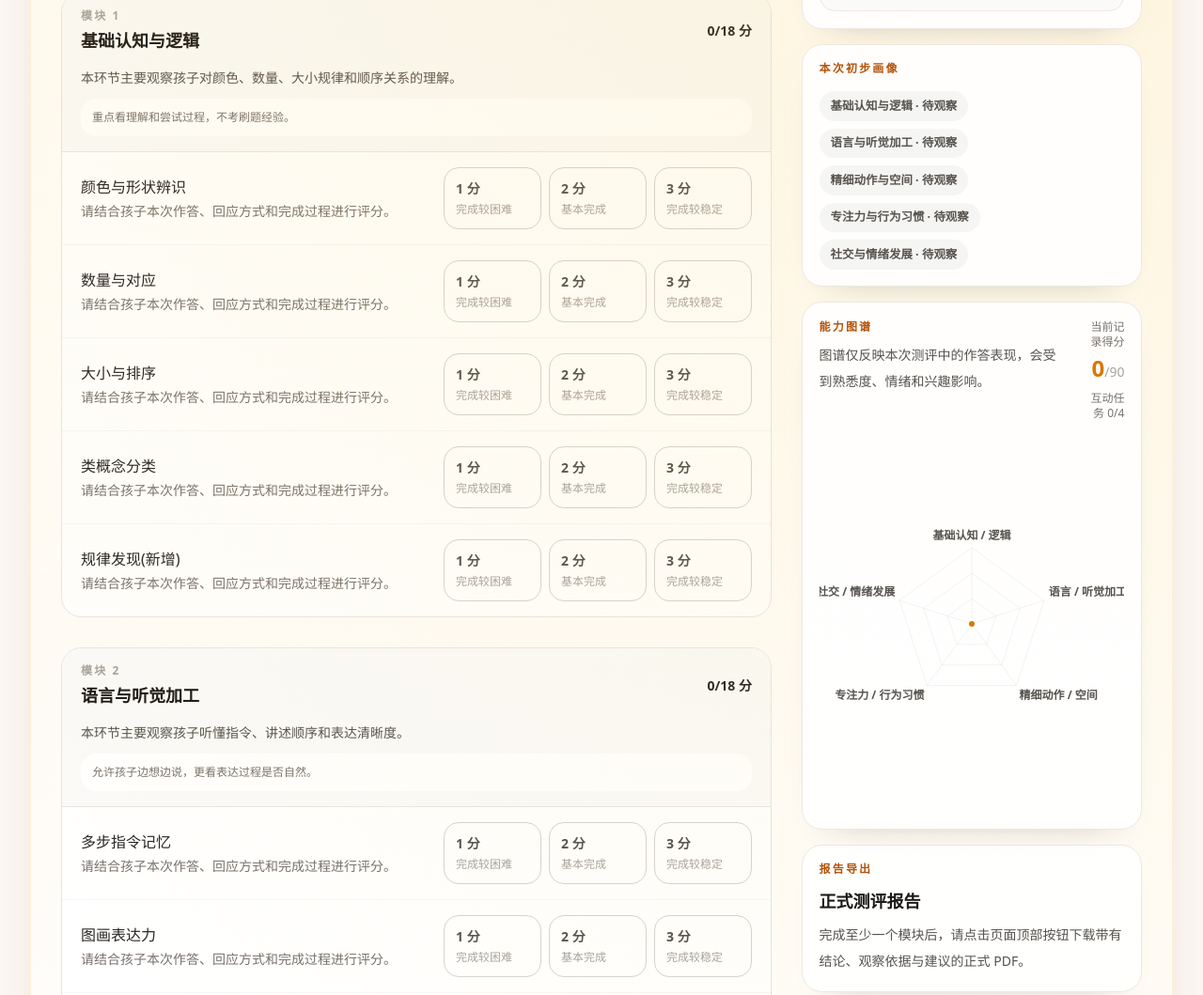
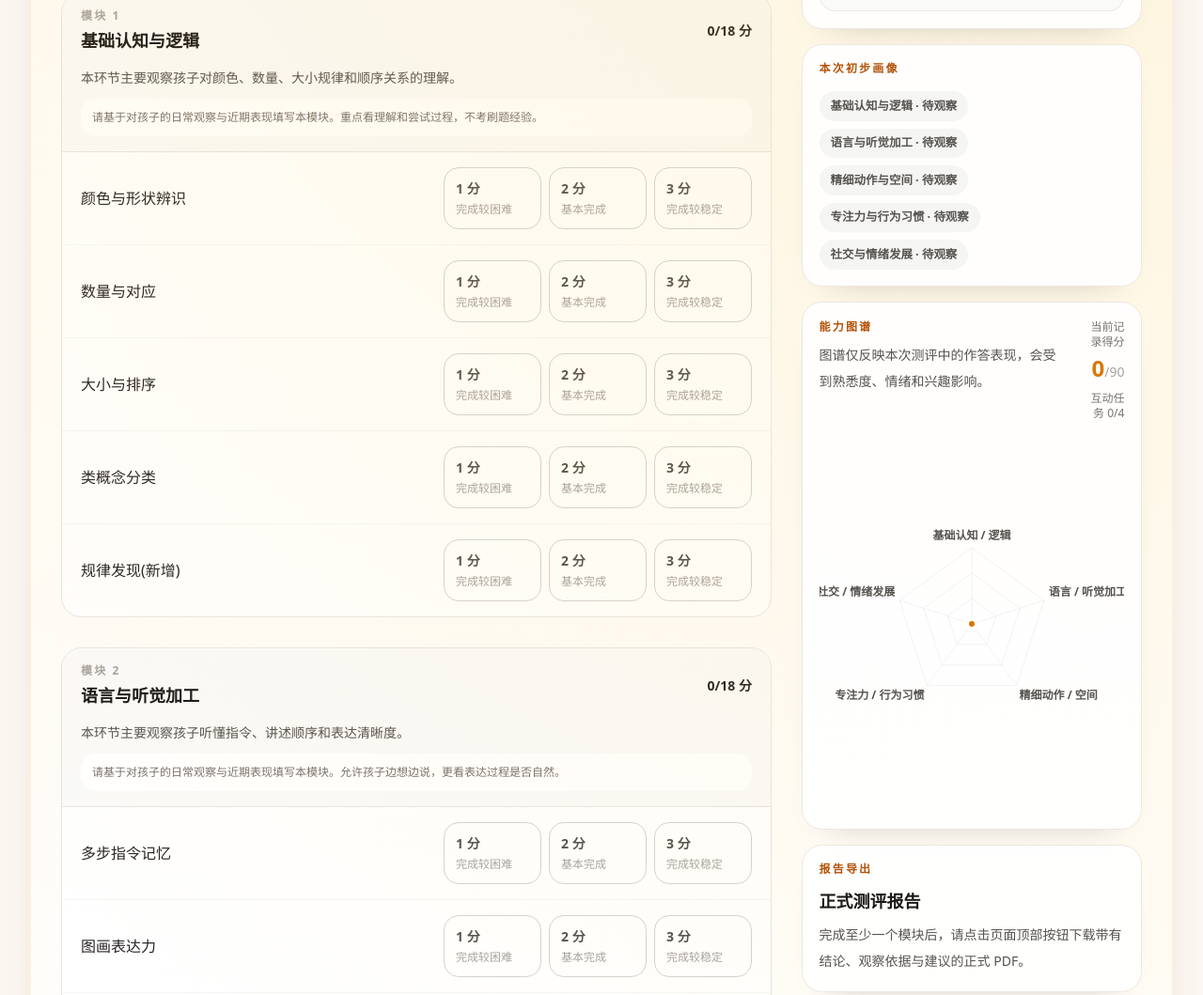
Before and after one commit to LiLYzY54/StuSituTest.github.io, a plain HTML site: page index.html in a window 1280 px wide. Shown: the part 1342-2401 px from the top of the page at 94% size. Drawn offline with nearby package versions, Linux system fonts and the light colour scheme.

Commit message:
Modify reassurance text for clarity
Updated reassurance message to include guidance for parents.

```diff
--- a/index.html
+++ b/index.html
@@ -1390,7 +1390,7 @@
                         <div class="text-sm font-bold text-brand-700" id="dim-score-${dimIndex}">0/${getDimensionMaxScore(dimIndex)} 分</div>
                     </div>
                     <p class="mt-3 text-sm leading-7 text-stone-600">${guide.summary}</p>
-                    <p class="mt-2 rounded-2xl bg-white px-3 py-2 text-xs leading-6 text-stone-500">${guide.reassure}</p>
+                    <p class="mt-2 rounded-2xl bg-white px-3 py-2 text-xs leading-6 text-stone-500">请基于对孩子的日常观察与近期表现填写本模块。${guide.reassure}</p>
                 `;
                 section.appendChild(header);
 
@@ -1405,7 +1405,6 @@
                     itemText.className = 'max-w-xl';
                     itemText.innerHTML = `
                         <div class="font-medium text-stone-800">${item}</div>
-                        <div class="mt-1 text-sm text-stone-500">请结合孩子本次作答、回应方式和完成过程进行评分。</div>
                     `;
 
                     const btnGroup = document.createElement('div');
```
